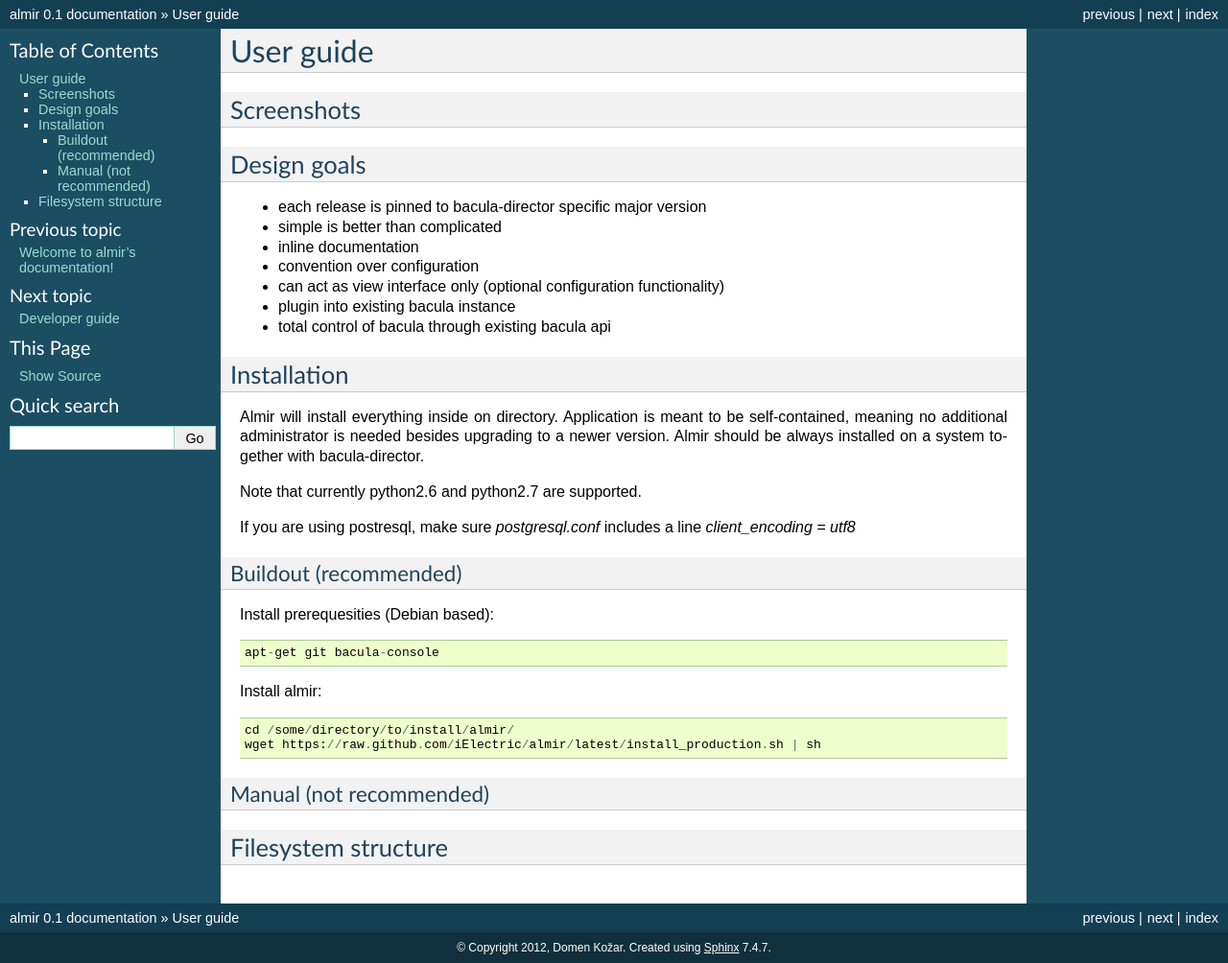
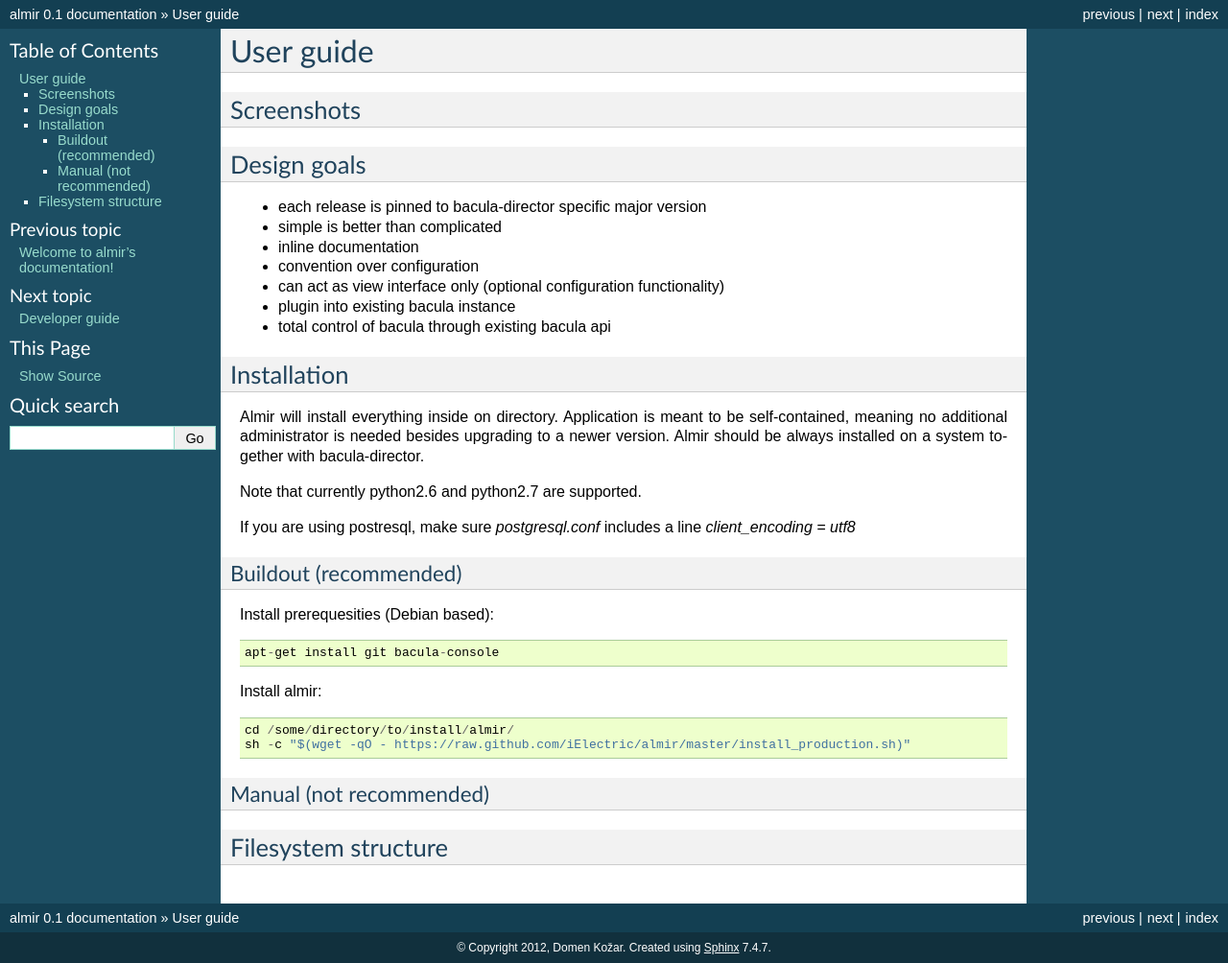
Before and after one commit to domenkozar/almir, a Sphinx documentation site: the page built from docs/source/userguide.rst, in a window 1280 px wide. Shown: the whole page at 96% size. Built offline with Sphinx 7.4.7, drawn with Linux system fonts in a browser that asks for light colours.

Commit message:
minor fixes for production deploy

```diff
--- a/docs/source/userguide.rst
+++ b/docs/source/userguide.rst
@@ -34,12 +34,12 @@ Buildout (recommended)
 
 Install prerequesities (Debian based)::
 
-    apt-get git bacula-console
+    apt-get install git bacula-console
 
 Install almir::
 
     cd /some/directory/to/install/almir/
-    wget https://raw.github.com/iElectric/almir/latest/install_production.sh | sh
+    sh -c "$(wget -qO - https://raw.github.com/iElectric/almir/master/install_production.sh)"
 
 
 Manual (not recommended)
```
Also changed, not shown: 2 other files.
